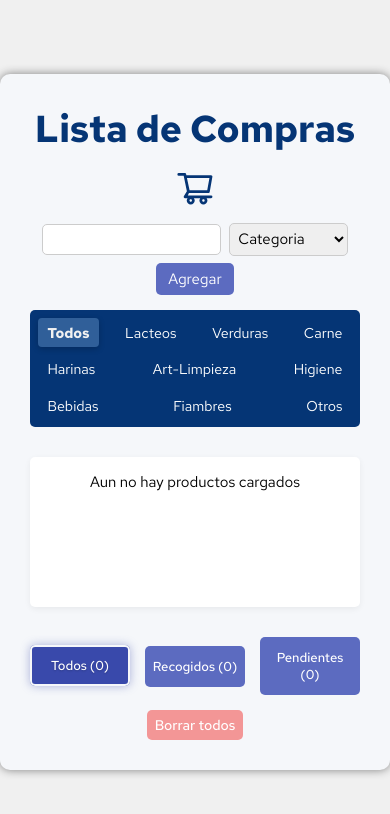
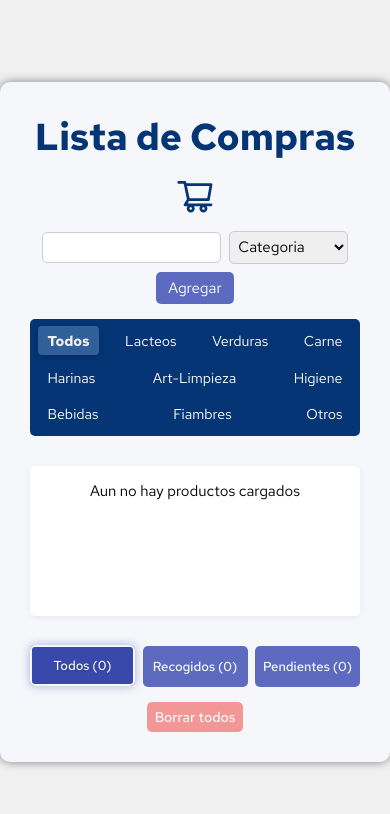
Before and after one commit to LeandroCalcabrini/listadecompras, a React (Vite) app: page / in a window 390 px wide. Shown: the top 814 px of the page. Built offline with nearby package versions, Linux system fonts and the light colour scheme.

Commit message:
modificacion en botones de filtrado para pantallas menos de 780px

```diff
--- a/src/components/appList/statusFilter/statusFilter.css
+++ b/src/components/appList/statusFilter/statusFilter.css
@@ -86,3 +86,9 @@
   width: 200px;
 }
 }
+
+@media(max-width:780px){
+  .btnsFilter{
+    gap: 0.5rem;
+  }
+}
```
